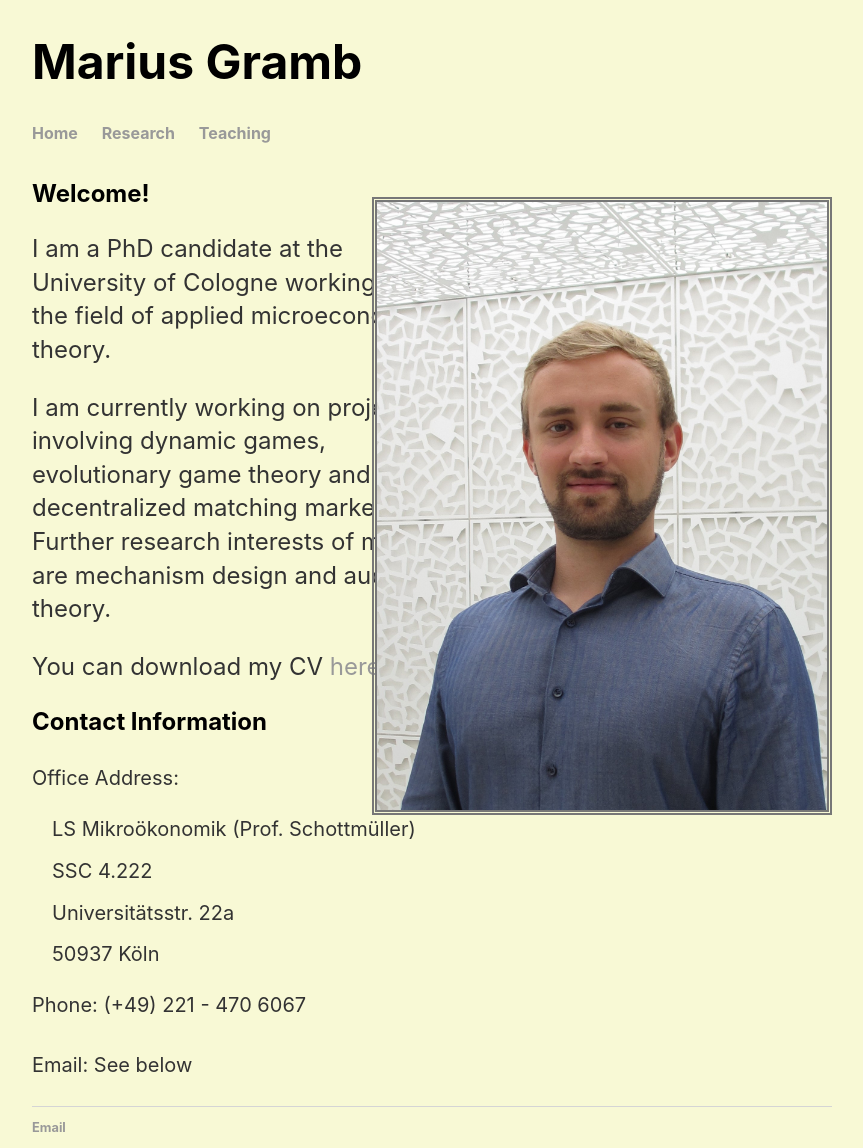
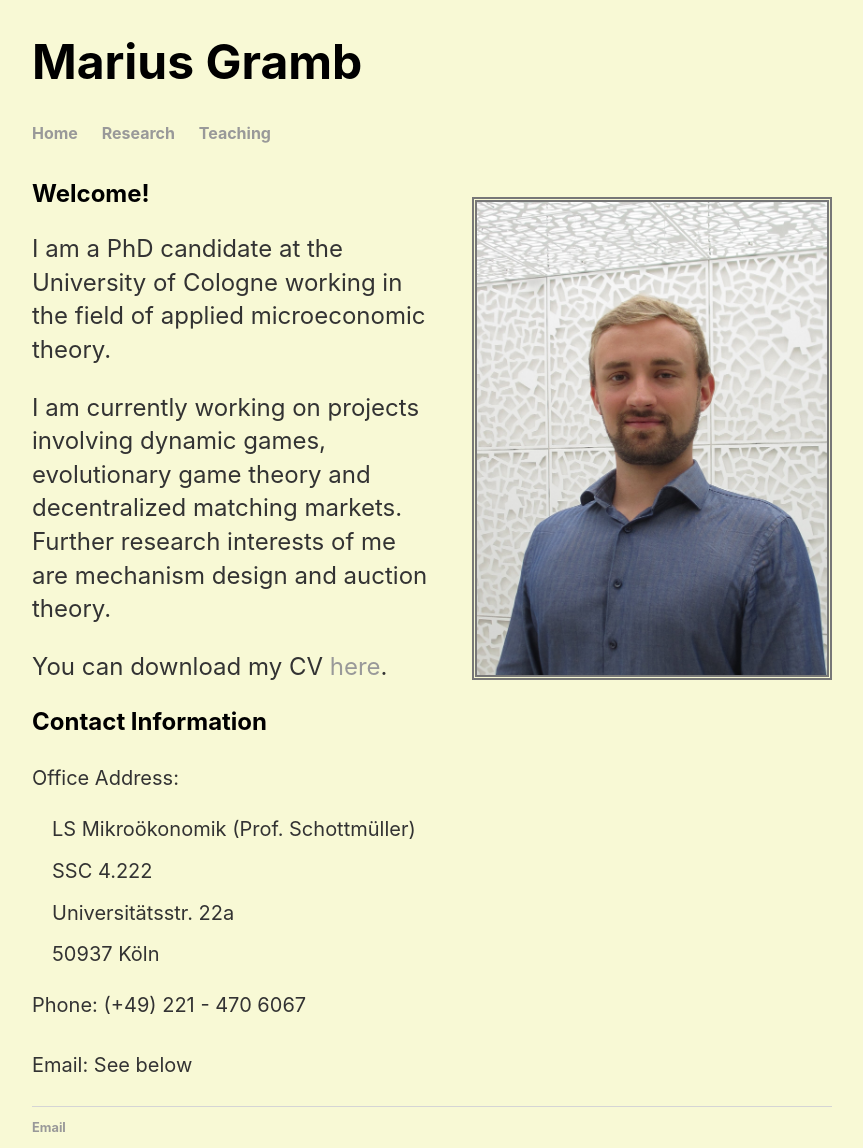
Before and after one commit to mariusgramb/mariusgramb.github.io, a Jekyll site: the page built from index.html, in a window 1280 px wide. Shown: the whole page, without its empty margins (208-1071 px from the left). Built offline with Jekyll 4.4.1, drawn with Linux system fonts in a browser that asks for light colours.

Commit message:
Update index.html

```diff
--- a/index.html
+++ b/index.html
@@ -22,7 +22,7 @@ title: Marius Gramb
 	</div>
   <div class="column">
 	  <img src="images/IMG_1808.jpg" alt="img" style="object-fit:contain;
-							  width:450px;
+							  width:350px;
 							  height:auto;
             border: 5px double #777777; margin-top: 1.0cm;" align="right"/>
 	</div>
```
